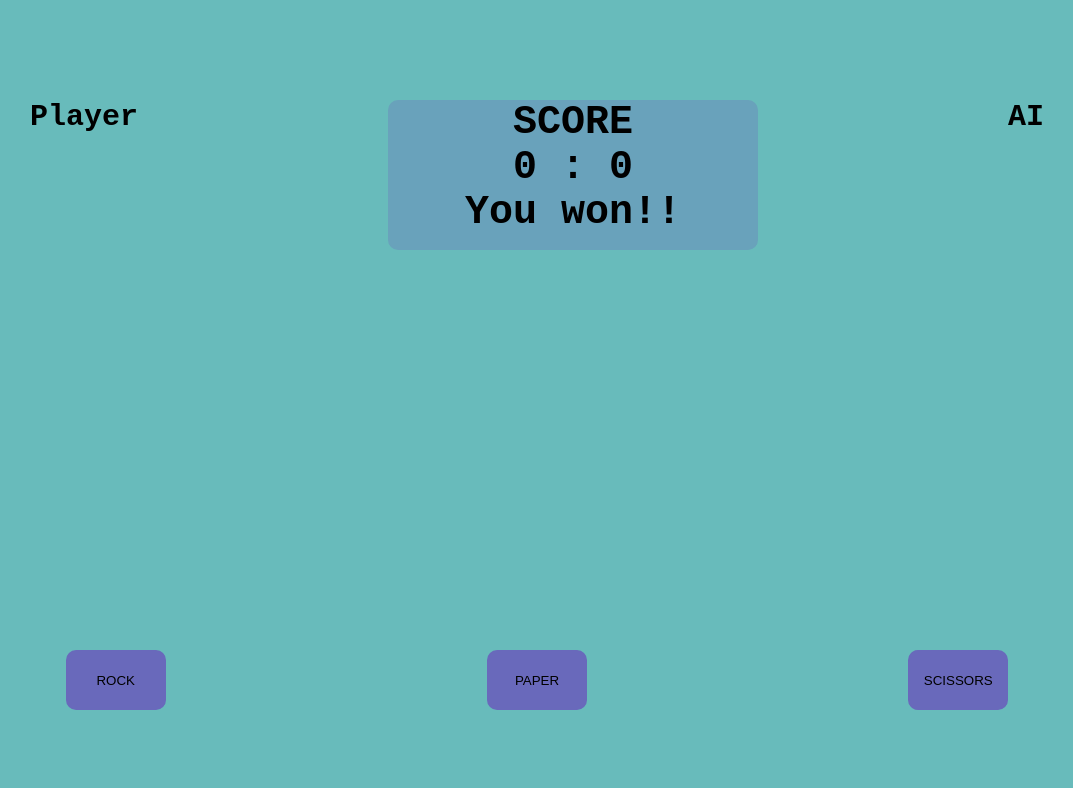
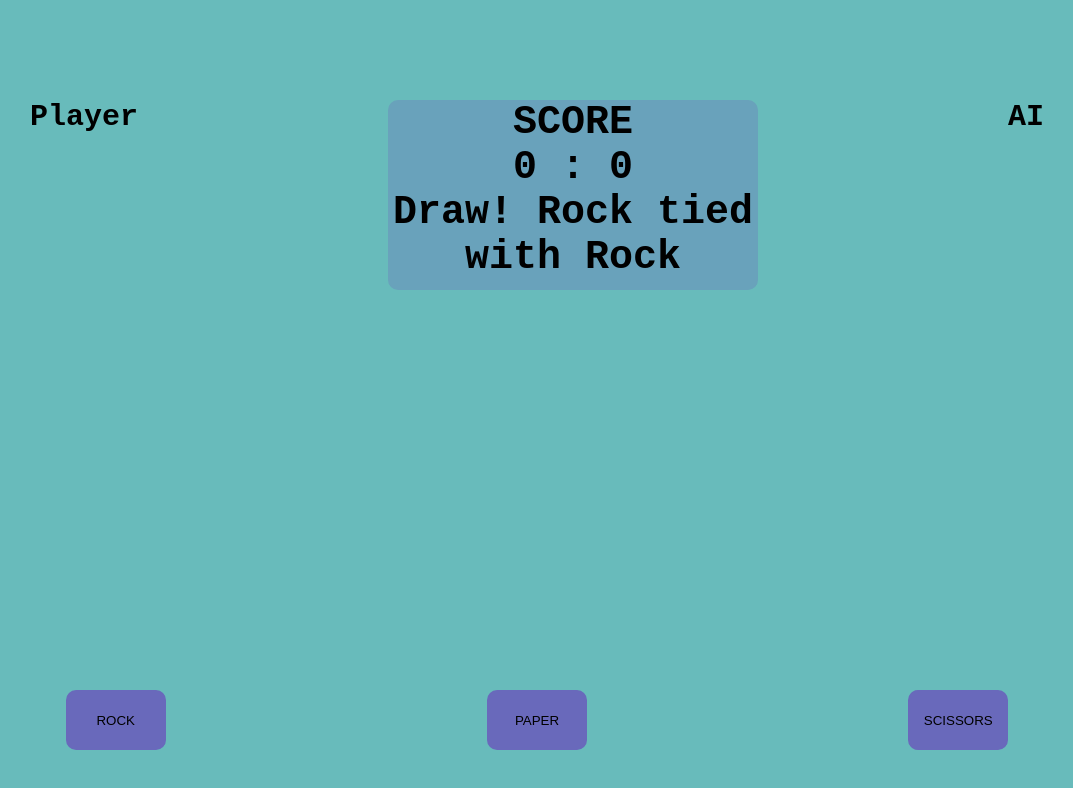
Before and after one commit to CStalks/rock-paper-scissors, a plain HTML site: page index.html in a window 1280 px wide. Both pictures are taken after a click on the button "ROCK". Shown: the whole page, without its empty margins (103-1176 px from the left). Drawn offline with Linux system fonts and the light colour scheme.

Commit message:
Show score and message on screen

```diff
--- a/css/styles.css
+++ b/css/styles.css
@@ -18,7 +18,7 @@ body {
 
 .scoreboard {
     width: 370px;
-    height: 150px;
+    height: 190px;
     background-color: rgb(105, 162, 187);
     text-align: center;
     font-weight: bold;
--- a/index.html
+++ b/index.html
@@ -11,7 +11,7 @@
       <div class="player">Player</div>
       <div class="scoreboard">SCORE
         <div class="points">0 : 0</div>
-        <div>You won!!</div>
+        <div class="msg">You won!!</div>
       </div>
       <div class="AI">AI</div>
     </div>
--- a/js/script.js
+++ b/js/script.js
@@ -43,22 +43,22 @@ function playRound(playerSelection, computerSelection){
 }
 
 function game(){
- /* for(let i = 1; i <= 5; i++){
-    playerChoice = prompt("Enter rock | paper | scissors");
-    console.log(playRound(playerChoice,getComputerChoice()));
-  }*/
-
   let buttons = document.querySelectorAll('button');
+  let points = document.querySelector('.points');
+  let message = document.querySelector('.msg');
 
   buttons.forEach(button => {
     button.addEventListener('click', () => {
-      console.log(playRound(button.id.toLocaleLowerCase(),getComputerChoice()));
-    })
+      message.textContent = (playRound(button.id.toLocaleLowerCase(),getComputerChoice()));
+      points.textContent = `${playerScore} : ${computerScore}`;
+
+
+      //set a timer that will display the result when one reaches
+      //5 points and display message to whether play a new game or not
+      if(playerScore === 5)    message.textContent = "You Won!!";
+      if(computerScore === 5) message.textContent = "You Lost!!";
+    });
   });
-
- /* (playerScore > computerScore) ? console.log("You Won")  :
-  (computerScore > playerScore) ? console.log("You Lost") :
-                                  console.log("You lost");*/
 }
 
 game();
```
